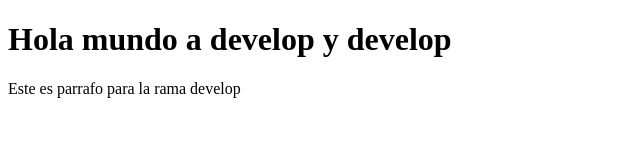
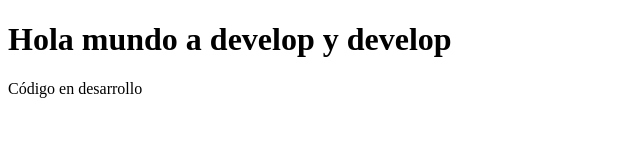
Before and after one commit to ShiloMatova/ejemplobedu, a plain HTML site: page develop.html in a window 1280 px wide. Shown: the whole page, without its empty margins (0-640 px from the left). Drawn offline with Linux system fonts and the light colour scheme.

Commit message:
se modifico el parrafo

```diff
--- a/develop.html
+++ b/develop.html
@@ -3,7 +3,7 @@
 <body>
 
 <h1>Hola mundo a develop y develop</h1>
-<p>Este es parrafo para la rama develop</p>
+<p>Código en desarrollo</p>
 
 </body>
 </html>
```
